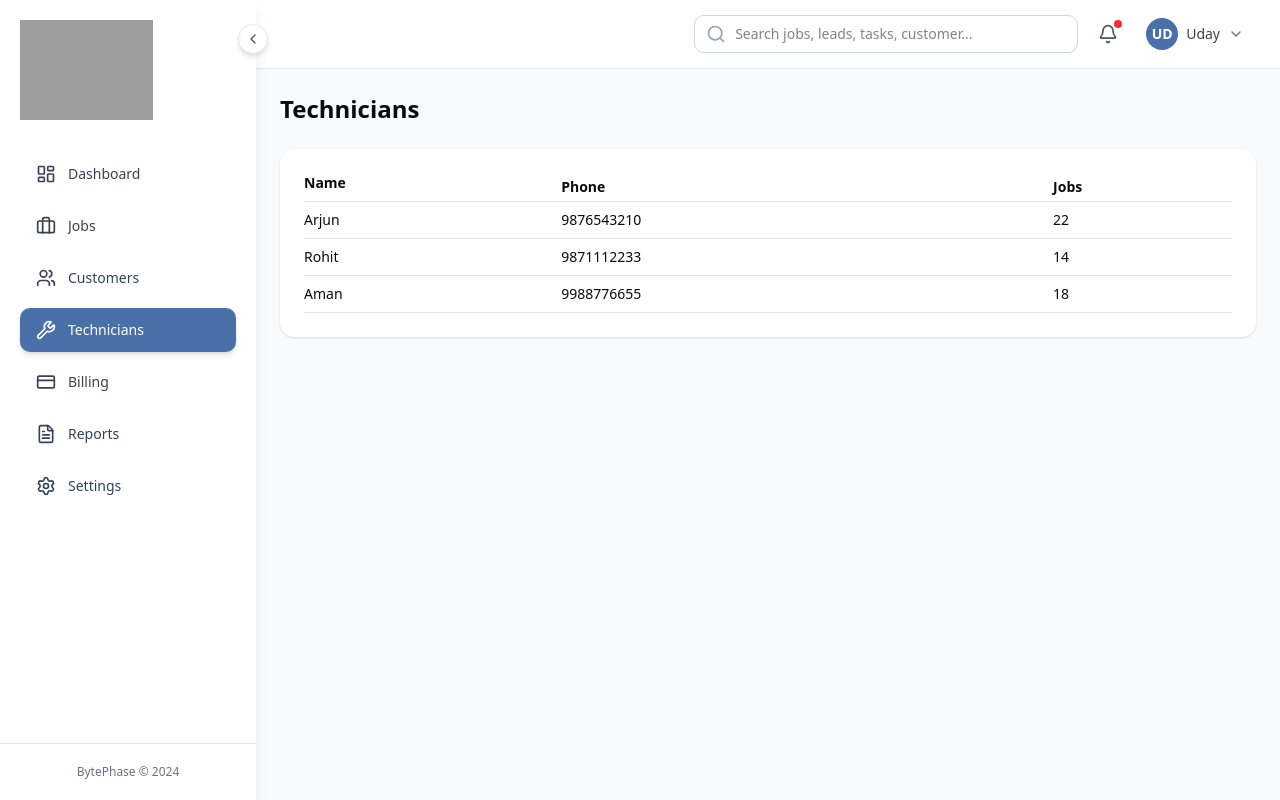
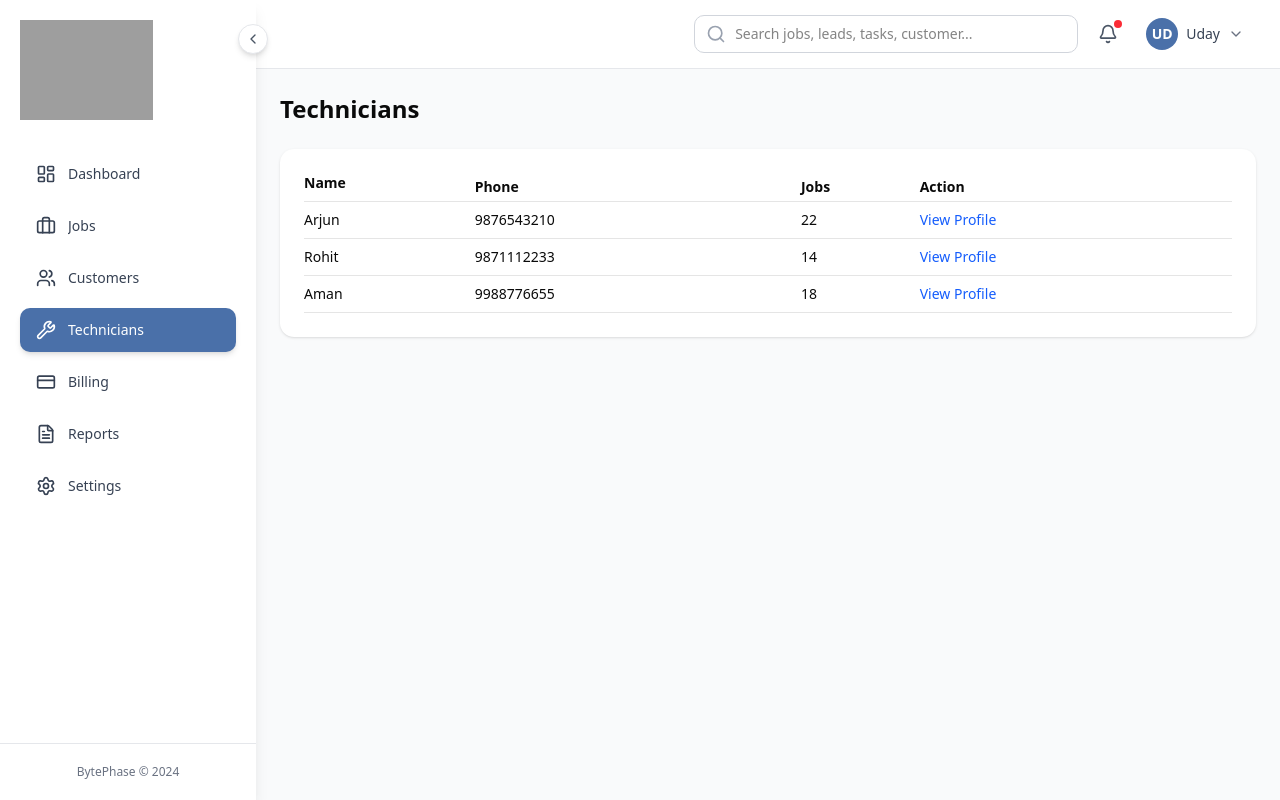
Before and after one commit to dhanjibharwad/Managestore, a Next.js app: page /admin/technicians in a window 1280 px wide. Built offline with nearby package versions, Linux system fonts and the light colour scheme; grey boxes are pictures that could not be loaded.

Commit message:
created dynamic routing id for pages

```diff
--- /dev/null
+++ b/app/admin/technicians/[id]/profile/page.tsx
@@ -0,0 +1,18 @@
+import { notFound } from "next/navigation";
+
+export default async function TechProfile({ params }: { params: { id: string } }) {
+  const { id } = params;
+
+  const res = await fetch(`${process.env.NEXT_PUBLIC_BASE_URL}/api/admin/technicians?id=${id}`);
+  const tech = await res.json();
+
+  if (!tech) return notFound();
+
+  return (
+    <div>
+      <h1 className="text-2xl font-semibold">Technician Profile</h1>
+      <p>Name: {tech.name}</p>
+      <p>Email: {tech.email}</p>
+    </div>
+  );
+}
--- a/app/admin/technicians/page.tsx
+++ b/app/admin/technicians/page.tsx
@@ -1,9 +1,10 @@
-// app/(admin)/technicians/page.tsx
+import Link from "next/link";
+
 export default function TechniciansPage() {
   const techs = [
-    { name: "Arjun", phone: "9876543210", jobs: 22 },
-    { name: "Rohit", phone: "9871112233", jobs: 14 },
-    { name: "Aman", phone: "9988776655", jobs: 18 },
+    { id: 1, name: "Arjun", phone: "9876543210", jobs: 22 },
+    { id: 2, name: "Rohit", phone: "9871112233", jobs: 14 },
+    { id: 3, name: "Aman", phone: "9988776655", jobs: 18 },
   ];
 
   return (
@@ -17,6 +18,7 @@ export default function TechniciansPage() {
               <th className="pb-2 text-left">Name</th>
               <th className="text-left">Phone</th>
               <th className="text-left">Jobs</th>
+              <th className="text-left">Action</th>
             </tr>
           </thead>
 
@@ -26,6 +28,14 @@ export default function TechniciansPage() {
                 <td className="py-2">{t.name}</td>
                 <td>{t.phone}</td>
                 <td>{t.jobs}</td>
+                <td>
+                  <Link
+                    href={`/technicians/${t.id}/profile`}
+                    className="text-blue-600 hover:underline"
+                  >
+                    View Profile
+                  </Link>
+                </td>
               </tr>
             ))}
           </tbody>
```
Also changed, not shown: app/admin/customers/[id]/profile/page.tsx (added), app/super-admin/admins/[id]/profile/page.tsx (added).
